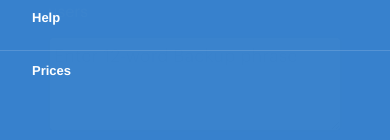
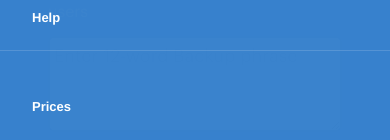
Before and after one commit to clients-projects/coinb, a React (Create React App) app: page / in a window 390 px wide. Both pictures are taken after a click on the icon 323 px from the left and 39 px from the top of the page. Shown: the part 319-459 px from the top of the page. Built offline with nearby package versions, Linux system fonts and the light colour scheme.

Commit message:
working on nav

```diff
--- a/src/components/Nav.jsx
+++ b/src/components/Nav.jsx
@@ -61,9 +61,10 @@ const Nav = () => {
                     </ul>
                     <NavItem name='Help' link_path='/' />
                 </ul>
-                <hr className='mt-3 border-t border-[#ffffff26]' />
+
+                <hr className='mt-3 border-t border-[#ffffff26] pt-6 pb-3' />
+
                 <div className='ml-4'>
-
             <NavItem name='Prices' link_path='/' />
                 </div>
             </div>
```
